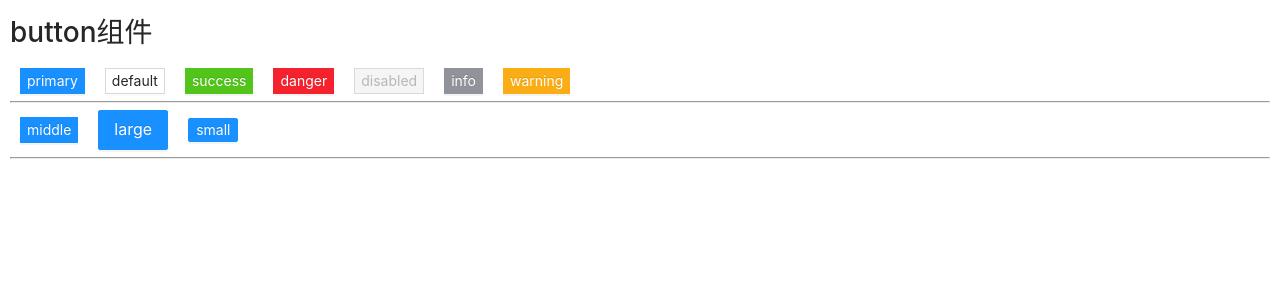
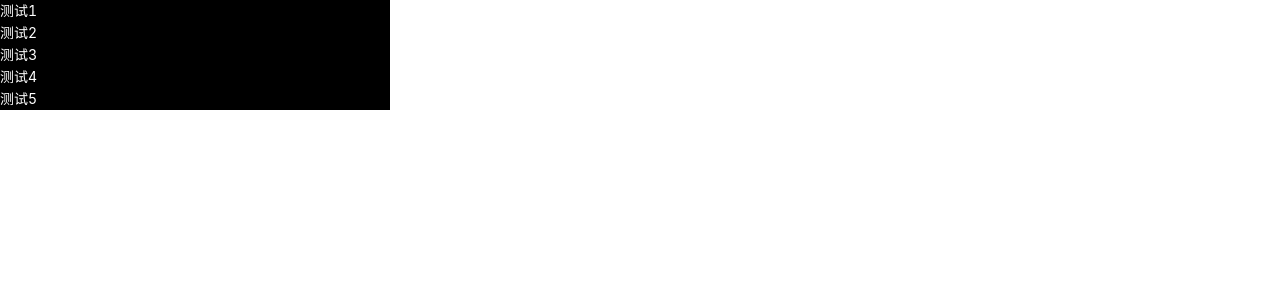
Before and after one commit to qjd-yyds/kke-ui, a Vue app: page /scroll in a window 1280 px wide. Shown: the top 300 px of the page. Built offline with nearby package versions, Linux system fonts and the light colour scheme.

Commit message:
feat: 无缝滚动插件

```diff
--- a/src/App.tsx
+++ b/src/App.tsx
@@ -1,28 +1,11 @@
 import { defineComponent } from 'vue';
-import Button from './components/button/demo';
 import ConfigProvider from './components/config-provider';
 import { RouterView } from 'vue-router';
-const ComponentsShow = () => {
-  return (
-    <div>
-      <div
-        style={{
-          padding: '10px'
-        }}
-      >
-        <h1>button组件</h1>
-        <Button></Button>
-        <hr />
-      </div>
-    </div>
-  );
-};
 export const App = defineComponent({
   name: 'App',
   setup() {
     return () => (
       <ConfigProvider>
-        <ComponentsShow></ComponentsShow>
         <RouterView></RouterView>
       </ConfigProvider>
     );
--- /dev/null
+++ b/src/components/seamlessScroll/index.tsx
@@ -0,0 +1,8 @@
+import { SeamlessScroll } from './seamlessScroll';
+import type { App, Plugin } from 'vue';
+const install = (app: App) => {
+  app.component(SeamlessScroll.name, SeamlessScroll);
+  return app;
+};
+SeamlessScroll.install = install;
+export default SeamlessScroll as typeof SeamlessScroll & Plugin;
--- /dev/null
+++ b/src/components/seamlessScroll/seamlessScroll.tsx
@@ -0,0 +1,77 @@
+import { computed, CSSProperties, defineComponent, onMounted, ref } from 'vue';
+import scrollProps, { horizontal } from './seamlessScrollTypes';
+export const SeamlessScroll = defineComponent({
+  name: 'SeamlessScroll',
+  props: scrollProps(),
+  setup(props, { slots, emit, attrs, expose }) {
+    const scrollRef = ref<HTMLDivElement>(null);
+    const realBoxRef = ref<HTMLDivElement>(null);
+    const slotListRef = ref<HTMLDivElement>(null);
+    const isScroll = computed(() => props.list.length >= props.limitScrollNum); // 判断是否可以滚动
+    // 需要移动的距离
+    const xPos = ref(0);
+    const yPos = ref(0);
+    const realBoxStyle = computed<CSSProperties>(() => {
+      return {
+        width: 'auto',
+        transform: `transform(${xPos.value}px,${yPos.value}px)`,
+        overflow: 'hidden',
+        transition: `${props.delay}ms`,
+        display: props.singleLine ? 'flex' : 'block'
+      };
+    });
+    const isHorizontal = computed(() => horizontal.includes(props.direction as any)); // 是否是横向
+    const floatStyle = computed<CSSProperties>(() => {
+      return isHorizontal.value
+        ? {
+            float: 'left',
+            overflow: 'hidden',
+            display: props.singleLine ? 'flex' : 'block',
+            flexShrink: props.singleLine ? 0 : 1
+          }
+        : {
+            overflow: 'hidden'
+          };
+    });
+    const initMove = () => {
+      if (isHorizontal.value) {
+        return;
+      }
+    };
+    const { default: $default, html } = slots;
+    const copyNum = new Array(props.copyNum).fill(null); // 拷贝的列表数量
+    // 初始化内容，根据内容渲染数据的条数和重复数
+    const getHtml = () => {
+      return (
+        <>
+          <div ref={slotListRef} style={floatStyle.value}>
+            {$default?.()}
+          </div>
+          {isScroll.value &&
+            copyNum.map((_, index) => {
+              return (
+                <div style={floatStyle.value} key={index}>
+                  {$default && $default()}
+                </div>
+              );
+            })}
+        </>
+      );
+    };
+    onMounted(() => {
+      if (isScroll.value) {
+        initMove();
+      }
+      if(isScroll.value) {
+        console.log("滚动");
+      }
+    });
+    return () => (
+      <div ref={scrollRef} class={attrs.class}>
+        <div ref={realBoxRef} style={realBoxStyle.value}>
+          {getHtml()}
+        </div>
+      </div>
+    );
+  }
+});
--- /dev/null
+++ b/src/components/seamlessScroll/seamlessScrollTypes.ts
@@ -0,0 +1,21 @@
+import { array, number, oneOf, string, bool } from 'vue-types';
+export const vertical = ['down', 'up'] as const;
+export const horizontal = ['left', 'right'] as const;
+export const seamlessScrollTypes = () => {
+  return {
+    // 数据源，默认为空
+    list: array().def([]),
+    // 滚动需要的数据个数，默认至少3个
+    limitScrollNum: number().def(3),
+    // 拷贝的数据次数，默认1次
+    copyNum: number().def(1),
+    // 控制的滚动方向，默认向上滚动
+    direction: oneOf([...horizontal, ...vertical]).def('up'),
+    // 启动单行滚动，默认不开启
+    singleLine: bool().def(false),
+    // 动画的延迟时间,默认不延迟
+    delay: number().def(0)
+  };
+};
+
+export default seamlessScrollTypes;
--- a/src/router/routes.ts
+++ b/src/router/routes.ts
@@ -1,10 +1,14 @@
 import { createRouter, type RouteRecordRaw } from 'vue-router';
 import d3Demo from '@/view/d3Demo';
-
+import scrollShow from '@/view/scrollShow';
 const routes: RouteRecordRaw[] = [
   {
     path: '/d3',
     component: d3Demo
+  },
+  {
+    path: '/scroll',
+    component: scrollShow
   }
 ];
 
--- /dev/null
+++ b/src/view/scrollShow/index.tsx
@@ -0,0 +1,47 @@
+import { CSSProperties, defineComponent, reactive } from 'vue';
+import SeamlessScroll from '@/components/seamlessScroll';
+export default defineComponent({
+  name: 'scrollShow',
+  setup() {
+    const style: CSSProperties = {
+      display: 'inline-block',
+      height: '110px',
+      width: '390px',
+      overflow: 'hidden',
+      position: 'relative',
+      background: '#000',
+      color: '#fff'
+    };
+    const list = reactive([
+      {
+        name: '测试1',
+        time: '2020-01-01'
+      },
+      {
+        name: '测试2',
+        time: '2020-01-02'
+      },
+      {
+        name: '测试3',
+        time: '2020-01-03'
+      },
+      {
+        name: '测试4',
+        time: '2020-01-04'
+      },
+      {
+        name: '测试5',
+        time: '2020-01-05'
+      }
+    ]);
+    return () => (
+      <div style={style}>
+        <SeamlessScroll list={list}>
+          {list.map(item => {
+            return <div key={item.time}>{item.name}</div>;
+          })}
+        </SeamlessScroll>
+      </div>
+    );
+  }
+});
```
Also changed, not shown: src/view/scrollShow/style.less (added).
